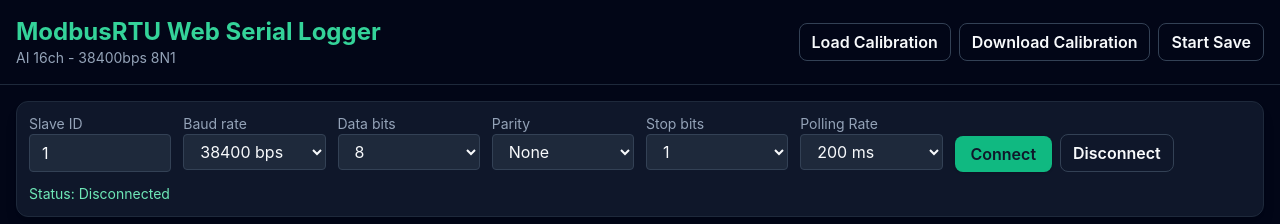
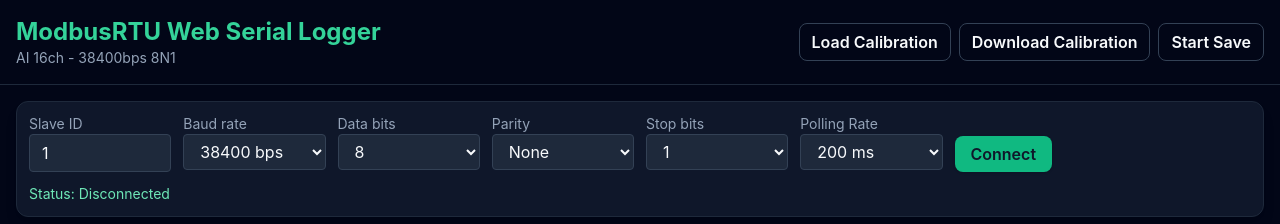
Before and after one commit to KikuchiMakoto/modbus_simple_logger, a React (Vite) app: page / in a window 1280 px wide. Shown: the top 224 px of the page. Built offline with nearby package versions, Linux system fonts and the light colour scheme.

Commit message:
Add toggle connect disconnect button

```diff
--- a/src/App.tsx
+++ b/src/App.tsx
@@ -312,6 +312,14 @@ function App() {
     }
   };
 
+  const handleToggleConnection = async () => {
+    if (connected) {
+      await handleDisconnect();
+    } else {
+      await handleConnect();
+    }
+  };
+
   const updateAiCalibration = (idx: number, key: keyof AiCalibration, value: number) => {
     setAiCalibration((prev) => {
       const next = [...prev];
@@ -595,11 +603,11 @@ function App() {
             </select>
           </div>
           <div className="flex items-end gap-2">
-            <button className="button-primary" onClick={handleConnect} disabled={connected}>
-              Connect
-            </button>
-            <button className="button-secondary" onClick={handleDisconnect} disabled={!connected}>
-              Disconnect
+            <button
+              className={connected ? 'button-secondary' : 'button-primary'}
+              onClick={handleToggleConnection}
+            >
+              {connected ? 'Disconnect' : 'Connect'}
             </button>
           </div>
           <div className="text-sm text-emerald-300 lg:col-span-2">Status: {status}</div>
```
